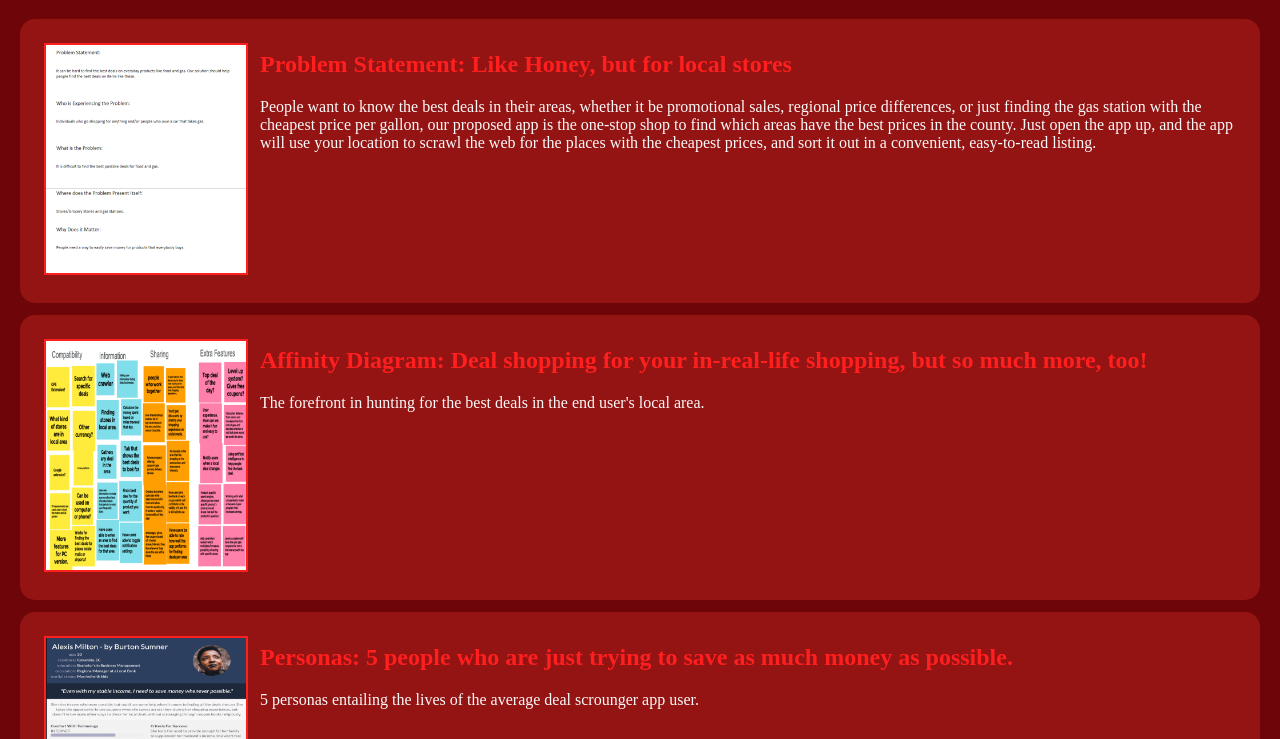
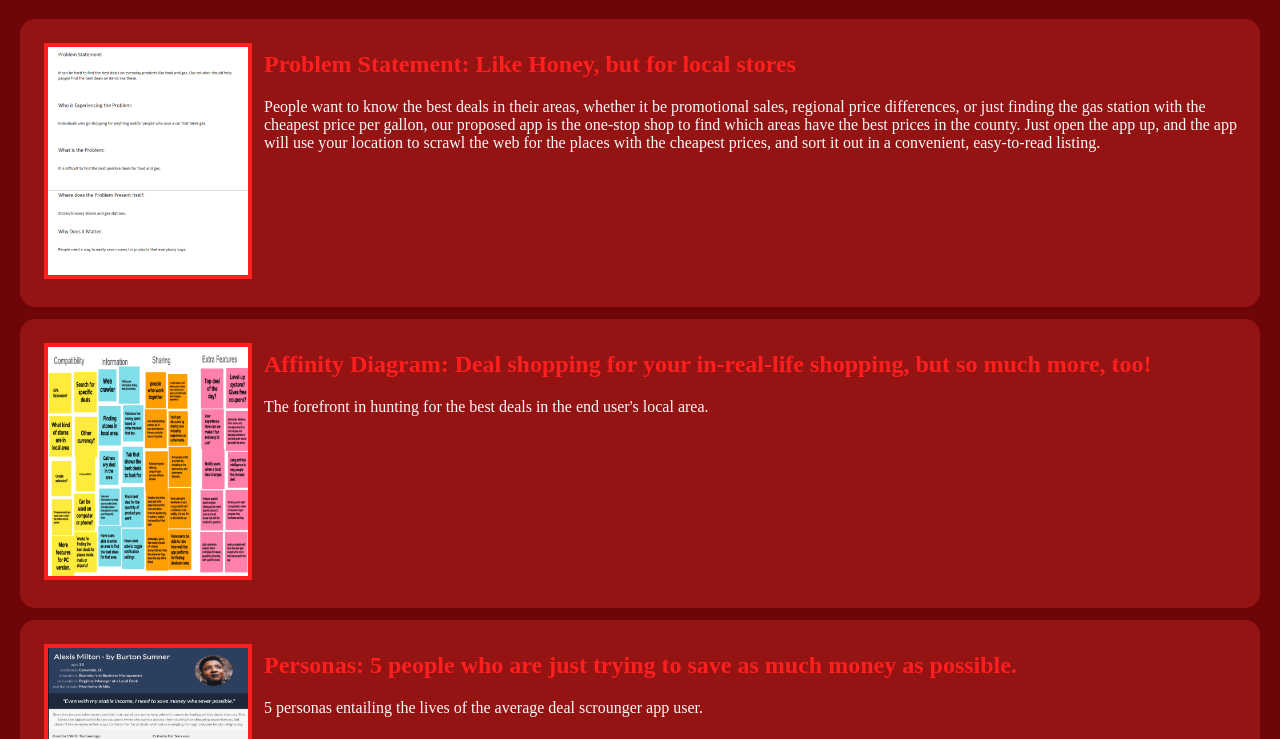
Before and after one commit to bsumner2/bsumner2.github.io, a plain HTML site: page index.html in a window 1280 px wide. Shown: the part 61-800 px from the top of the page. Drawn offline with Linux system fonts and the light colour scheme.

Commit message:
Made borders slightly larger

```diff
--- a/styles.css
+++ b/styles.css
@@ -48,9 +48,9 @@ a:visited{
 .assignment img {
     width:200px;
     margin:12px;
-    border:2px solid var(--link-color);
+    border:4px solid var(--link-color);
 }
 
 .assignment img:hover {
-    border:2px solid var(--link-hovered);
+    border:4px solid var(--link-hovered);
 }
```
